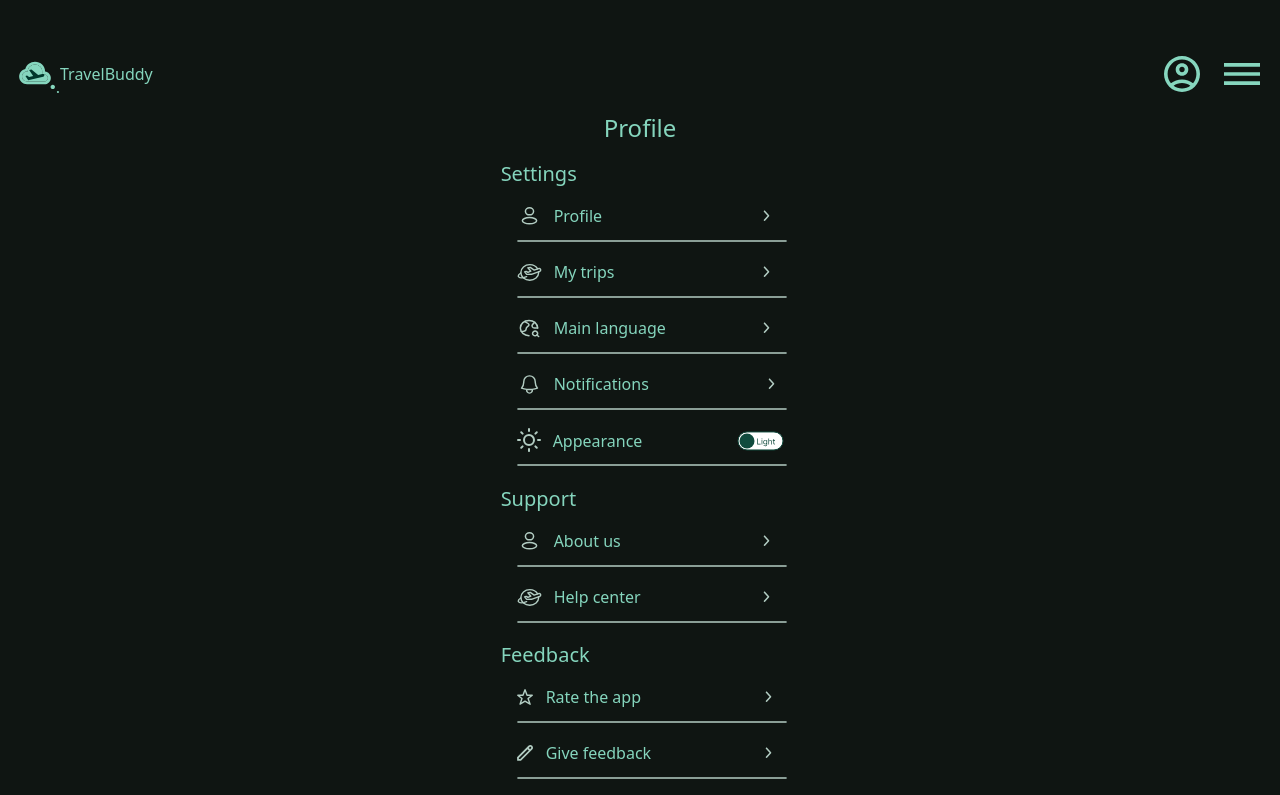
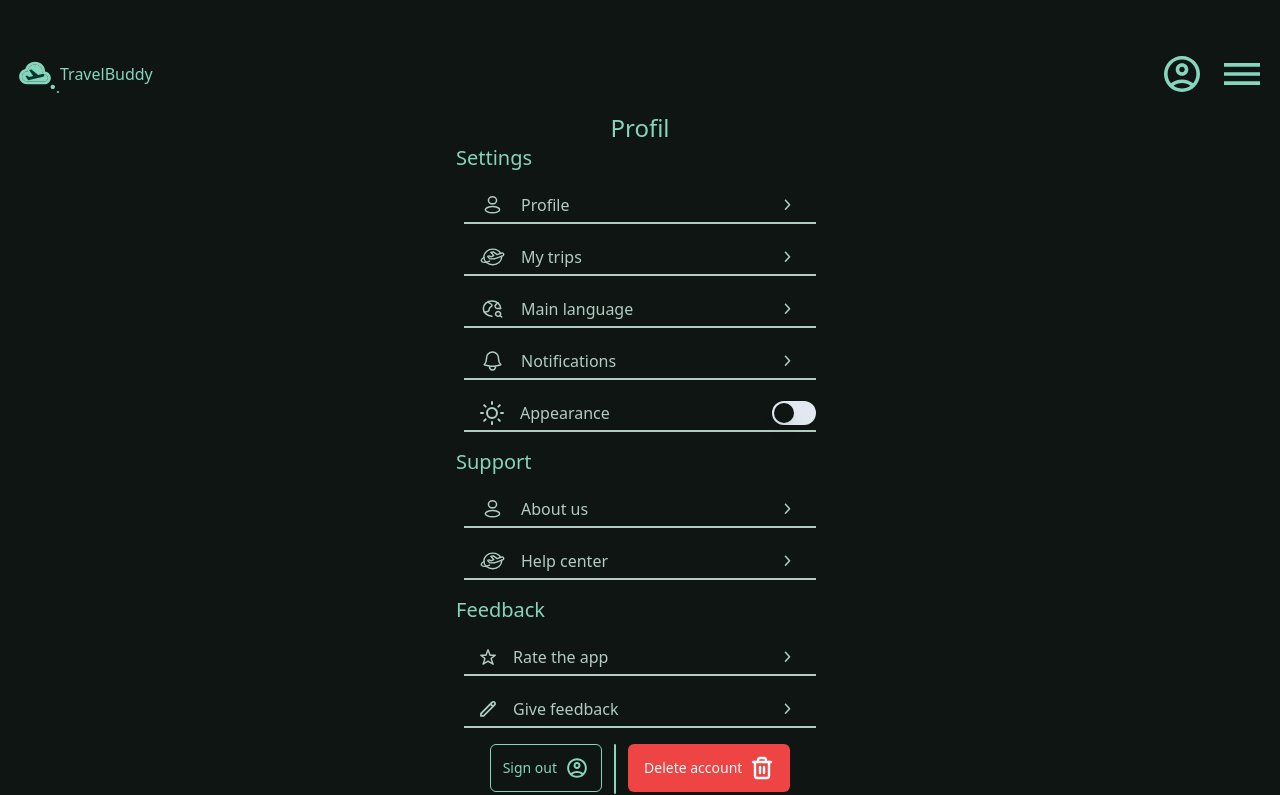
Before and after one commit to Luayasaadsson/Travelbuddy, a React (Vite) app in the folder frontend/: page / in a window 1280 px wide. Shown: the top 795 px of the page. Built offline with nearby package versions, Linux system fonts and the light colour scheme; the HTML template or start-up script is replaced by a standard one.

Commit message:
switch + settings knappar

```diff
--- a/frontend/src/components/Settings/Notifications.tsx
+++ b/frontend/src/components/Settings/Notifications.tsx
@@ -1,64 +1,76 @@
+import { Switch } from "../ui/switch";
+
 function Notifications() {
     return (
         <main className="h-screen pt-28 flex flex-col gap-4 items-center justify-start">
             <div className="flex flex-col items-center max-w-96 w-11/12 gap-6">
                 <div className="flex justify-center">
-          <h1 className="text-primary text-2xl font-bold">Notifications</h1>
+                    <h1 className="text-primary text-2xl font-bold">
+                        Notifications
+                    </h1>
                 </div>
                 <div className="flex max-w-96 w-11/12 flex-col items-start gap-2">
                     <p className="text-primary text-xl">Office support</p>
                     <p className="text-primary text-xs">
-            Get important updates about your travels, your account and our
-            privacy policy. These updates will be sent to you via email.
+                        Get important updates about your travels, your account
+                        and our privacy policy. These updates will be sent to
+                        you via email.
                     </p>
                 </div>
                 <div className="flex flex-col w-80 h-5 ">
                     <div className="flex justify-between">
                         <p className="text-secondary">E-mail</p>
-            <img src="./icons/Off.svg" alt="Icon" />
+                        <Switch />
                     </div>
                 </div>
                 <div className="flex flex-col w-80 h-5 ">
                     <div className="flex justify-between">
-            <p className="text-secondary">Notifications in the app</p>
-            <img src="./icons/Off.svg" alt="Notifications" />
+                        <p className="text-secondary">
+                            Notifications in the app
+                        </p>
+                        <Switch />
                     </div>
                 </div>
                 <div className="flex max-w-96 w-11/12 flex-col items-start gap-2">
                     <p className="text-primary text-xl">Travel guides</p>
                     <p className="text-primary text-xs">
-            Advice from locals, experts and other travelers on how to get the
-            most out of your destination.
+                        Advice from locals, experts and other travelers on how
+                        to get the most out of your destination.
                     </p>
                 </div>
                 <div className="flex flex-col w-80 h-5 ">
                     <div className="flex justify-between">
                         <p className="text-secondary">E-mail</p>
-            <img src="./icons/Off.svg" alt="Icon" />
+                        <Switch />
                     </div>
                 </div>
                 <div className="flex flex-col w-80 h-5 ">
                     <div className="flex justify-between">
-            <p className="text-secondary">Notifications in the app</p>
-            <img src="./icons/Off.svg" alt="Notifications" />
+                        <p className="text-secondary">
+                            Notifications in the app
+                        </p>
+                        <Switch />
                     </div>
                 </div>
                 <div className="flex max-w-96 w-11/12 flex-col items-start gap-2">
                     <p className="text-primary text-xl">Reviews</p>
                     <p className="text-primary text-xs">
-            Get reminded to rate for activities you've done recently.
+                        Get reminded to rate for activities you've done
+                        recently.
                     </p>
                 </div>
                 <div className="flex flex-col w-80 h-5 ">
                     <div className="flex justify-between">
                         <p className="text-secondary">E-mail</p>
-            <img src="./icons/Off.svg" alt="Icon" />
+                        <Switch />
                     </div>
                 </div>
                 <div className="flex flex-col w-80 h-5 ">
                     <div className="flex justify-between">
-            <p className="text-secondary">Notifications in the app</p>
-            <img src="./icons/Off.svg" alt="Notifications" />
+                        <p className="text-secondary">
+                            Notifications in the app
+                        </p>
+                        <Switch />
                     </div>
                 </div>
             </div>
--- a/frontend/src/components/Settings/Settings.tsx
+++ b/frontend/src/components/Settings/Settings.tsx
@@ -1,184 +1,89 @@
 import { Button } from "@/components/ui/button";
+import { Switch } from "../ui/switch";
 
 function Settings() {
     return (
-    <main className="pt-28 flex flex-col gap-4 justify-center items-center">
-      <div className="flex justify-center">
-        <h1 className="text-primary text-2xl">Profile</h1>
+        <main className="pt-28 w-full flex flex-col gap-4 justify-center items-center">
+            <div className="flex w-11/12 max-w-96 flex-col justify-center items-center">
+                <h1 className="text-primary text-2xl">Profil</h1>
+                <h2 className="text-primary text-xl self-start ml-2">
+                    Settings
+                </h2>
+                <button className=" w-11/12 m-w- border-b-2 h-9 mt-4 px-4 border-secondary text-secondary flex items-center justify-between cursor-pointer">
+                    <div className="flex gap-4">
+                        <img src="./icons/ProfileIcon.svg" alt="Travelicon" />
+                        <p>Profile</p>
+                    </div>
+                    <img className="" src="./icons/Arrow.svg" alt="Arrow" />
+                </button>
+
+                <button className=" w-11/12 border-b-2 h-9 mt-4 px-4  border-secondary text-secondary flex items-center justify-between cursor-pointer">
+                    <div className="flex gap-4">
+                        <img src="./icons/Travel.svg" alt="Travelicon" />
+                        <p>My trips</p>
+                    </div>
+                    <img className="" src="./icons/Arrow.svg" alt="Arrow" />
+                </button>
+                <button className=" w-11/12 border-b-2 h-9 mt-4 px-4  border-secondary text-secondary flex items-center justify-between cursor-pointer">
+                    <div className="flex gap-4">
+                        <img src="./icons/Version.svg" alt="Travelicon" />
+                        <p>Main language</p>
+                    </div>
+                    <img className="" src="./icons/Arrow.svg" alt="Arrow" />
+                </button>
+                <button className=" w-11/12 border-b-2 h-9 mt-4 px-4  border-secondary text-secondary flex items-center justify-between cursor-pointer">
+                    <div className="flex gap-4">
+                        <img src="./icons/Alert.svg" alt="Travelicon" />
+                        <p>Notifications</p>
+                    </div>
+                    <img className="" src="./icons/Arrow.svg" alt="Arrow" />
+                </button>
+                <div className=" w-11/12 border-b-2 h-9 mt-4 pl-4  border-secondary text-secondary flex items-center justify-between">
+                    <div className="flex gap-4">
+                        <img src="./icons/sun.svg" alt="Travelicon" />
+                        <p>Appearance</p>
+                    </div>
+                    <Switch />
                 </div>
 
-      <div className="flex flex-col ml-6">
-        <h2 className="text-primary text-xl">Settings</h2>
-        <div className="flex items-center gap-3 m-4 relative">
-          <img src="./icons/ProfileIcon.svg" alt="Profileicon" />
-          <div className="flex items-center justify-between w-3/4">
-            <button className="text-primary flex items-center relative">
-              Profile
-              <img
-                className="absolute left-[200px]"
-                src="./icons/Arrow.svg"
-                alt="Arrow"
-              />
+                <h2 className="text-primary text-xl self-start mt-4 ml-2">
+                    Support
+                </h2>
+                <button className=" w-11/12 border-b-2 h-9 mt-4 px-4  border-secondary text-secondary flex items-center justify-between cursor-pointer">
+                    <div className="flex gap-4">
+                        <img src="./icons/ProfileIcon.svg" alt="Travelicon" />
+                        <p>About us</p>
+                    </div>
+                    <img className="" src="./icons/Arrow.svg" alt="Arrow" />
                 </button>
+                <button className=" w-11/12 border-b-2 h-9 mt-4 px-4 border-secondary text-secondary flex items-center justify-between cursor-pointer">
+                    <div className="flex gap-4">
+                        <img src="./icons/Travel.svg" alt="Travelicon" />
+                        <p>Help center</p>
                     </div>
-          <img
-            className="absolute top-9"
-            src="./icons/Underline.svg"
-            alt="Underline"
-          />
+                    <img className="" src="./icons/Arrow.svg" alt="Arrow" />
+                </button>
+
+                <h2 className="text-primary text-xl self-start mt-4 ml-2">
+                    Feedback
+                </h2>
+                <button className=" w-11/12 border-b-2 h-9 mt-4 px-4 border-secondary text-secondary flex items-center justify-between cursor-pointer">
+                    <div className="flex gap-4">
+                        <img src="./icons/star-icon.svg" alt="Travelicon" />
+                        <p>Rate the app</p>
                     </div>
-        <div className="flex items-center gap-3 m-4 relative">
-          <img src="./icons/Travel.svg" alt="Travelicon" />
-          <div className="flex items-center justify-between w-3/4">
-            <button className="text-primary flex items-center relative">
-              My trips
-              <img
-                className="absolute left-[200px]"
-                src="./icons/Arrow.svg"
-                alt="Arrow"
-              />
+                    <img className="" src="./icons/Arrow.svg" alt="Arrow" />
                 </button>
+                <button className=" w-11/12 border-b-2 h-9 mt-4 px-4 border-secondary text-secondary flex items-center justify-between cursor-pointer">
+                    <div className="flex gap-4">
+                        <img src="./icons/pencil-icon.svg" alt="Travelicon" />
+                        <p>Give feedback</p>
                     </div>
-          <img
-            className="absolute top-9"
-            src="./icons/Underline.svg"
-            alt="Underline"
-          />
-        </div>
-        <div className="flex items-center gap-3 m-4 relative">
-          <img src="./icons/Version.svg" alt="Versionicon" />
-          <div className="flex items-center justify-between w-3/4">
-            <button className="text-primary flex items-center relative">
-              Main language
-              <img
-                className="absolute left-[200px]"
-                src="./icons/Arrow.svg"
-                alt="Arrow"
-              />
+                    <img className="" src="./icons/Arrow.svg" alt="Arrow" />
                 </button>
-          </div>
-          <img
-            className="absolute top-9"
-            src="./icons/Underline.svg"
-            alt="Underline"
-          />
-        </div>
-        <div className="flex items-center gap-3 m-4 relative">
-          <img src="./icons/Alert.svg" alt="Alerticon" />
-          <div className="flex items-center justify-between w-3/4">
-            <button className="text-primary flex items-center relative">
-              Notifications
-              <img
-                className="absolute left-[205px]"
-                src="./icons/Arrow.svg"
-                alt="Arrow"
-              />
-            </button>
-          </div>
-          <img
-            className="absolute top-9"
-            src="./icons/Underline.svg"
-            alt="Underline"
-          />
-        </div>
-        <div className="flex items-center gap-3 m-4 relative">
-          <img src="./icons/sun.svg" alt="Sunicon" />
-          <div className="flex items-center justify-between w-3/4">
-            <span className="text-primary flex items-center relative">
-              Appearance
-            </span>
-            <button className="absolute left-[220px]">
-              <img src="./icons/Off.svg" alt="Button" />{" "}
-              {/* Detta behöver fixas med en riktig knapp för toggling mellan mörkt/ljust läge */}
-            </button>
-          </div>
 
-          <img
-            className="absolute top-9"
-            src="./icons/Underline.svg"
-            alt="Underline"
-          />
-        </div>
-        <div className="flex flex-col mt-4">
-          <h2 className="text-primary text-xl">Support</h2>
-        </div>
-        <div className="flex items-center gap-3 m-4 relative">
-          <img src="./icons/ProfileIcon.svg" alt="Profileicon" />
-          <div className="flex items-center justify-between w-3/4">
-            <button className="text-primary flex items-center relative">
-              About us
-              <img
-                className="absolute left-[200px]"
-                src="./icons/Arrow.svg"
-                alt="Arrow"
-              />
-            </button>
-          </div>
-          <img
-            className="absolute top-9"
-            src="./icons/Underline.svg"
-            alt="Underline"
-          />
-        </div>
-        <div className="flex items-center gap-3 m-4 relative">
-          <img src="./icons/Travel.svg" alt="Travelicon" />
-          <div className="flex items-center justify-between w-3/4">
-            <button className="text-primary flex items-center relative">
-              Help center
-              <img
-                className="absolute left-[200px]"
-                src="./icons/Arrow.svg"
-                alt="Arrow"
-              />
-            </button>
-          </div>
-          <img
-            className="absolute top-9"
-            src="./icons/Underline.svg"
-            alt="Underline"
-          />
-        </div>
-        <div className="flex flex-col mt-4">
-          <h2 className="text-primary text-xl">Feedback</h2>
-        </div>
-        <div className="flex items-center gap-3 m-4 relative">
-          <img src="./icons/star-icon.svg" alt="Staricon" />
-          <div className="flex items-center justify-between w-3/4">
-            <button className="text-primary flex items-center relative">
-              Rate the app
-              <img
-                className="absolute left-[210px]"
-                src="./icons/Arrow.svg"
-                alt="Arrow"
-              />
-            </button>
-          </div>
-          <img
-            className="absolute top-9"
-            src="./icons/Underline.svg"
-            alt="Underline"
-          />
-        </div>
-        <div className="flex items-center gap-3 m-4 relative">
-          <img src="./icons/pencil-icon.svg" alt="Pencilicon" />
-          <div className="flex items-center justify-between w-3/4">
-            <button className="text-primary flex items-center relative">
-              Give feedback
-              <img
-                className="absolute left-[210px]"
-                src="./icons/Arrow.svg"
-                alt="Arrow"
-              />
-            </button>
-          </div>
-          <img
-            className="absolute top-9"
-            src="./icons/Underline.svg"
-            alt="Underline"
-          />
-        </div>
                 <div className="flex gap-3  mt-4">
-          <Button variant="greenOutline" size="md">
+                    <Button variant="outline" size="md">
                         <p>Sign out</p>
                         <img
                             className="w-6 h-6 ml-2"
--- a/frontend/src/components/ui/button.tsx
+++ b/frontend/src/components/ui/button.tsx
@@ -14,7 +14,7 @@ const buttonVariants = cva(
                 destructive:
                     "bg-destructive text-destructive-foreground hover:bg-destructive/90",
                 outline:
-                    "border border-input bg-background hover:bg-accent hover:text-accent-foreground",
+                    "border border-input text-primary border-primary bg-background",
                 greenOutline:
                     "border-2 text-primary rounded-2xl border-primary bg-background hover:bg-primary-foreground",
                 secondary:
```
Also changed, not shown: frontend/src/App.tsx (+11 -11 lines). Lines whose indentation alone changed are shown as unchanged.
